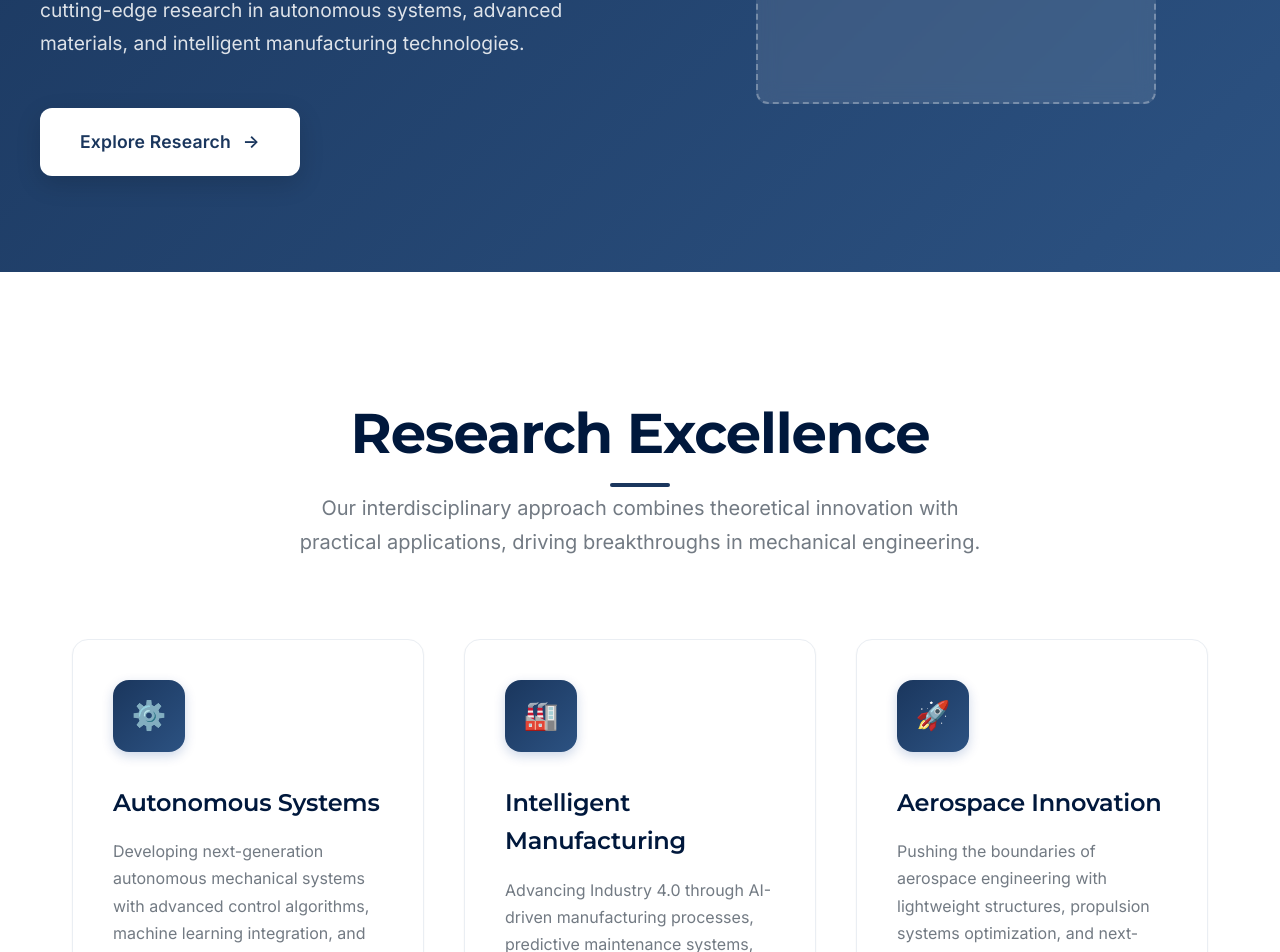
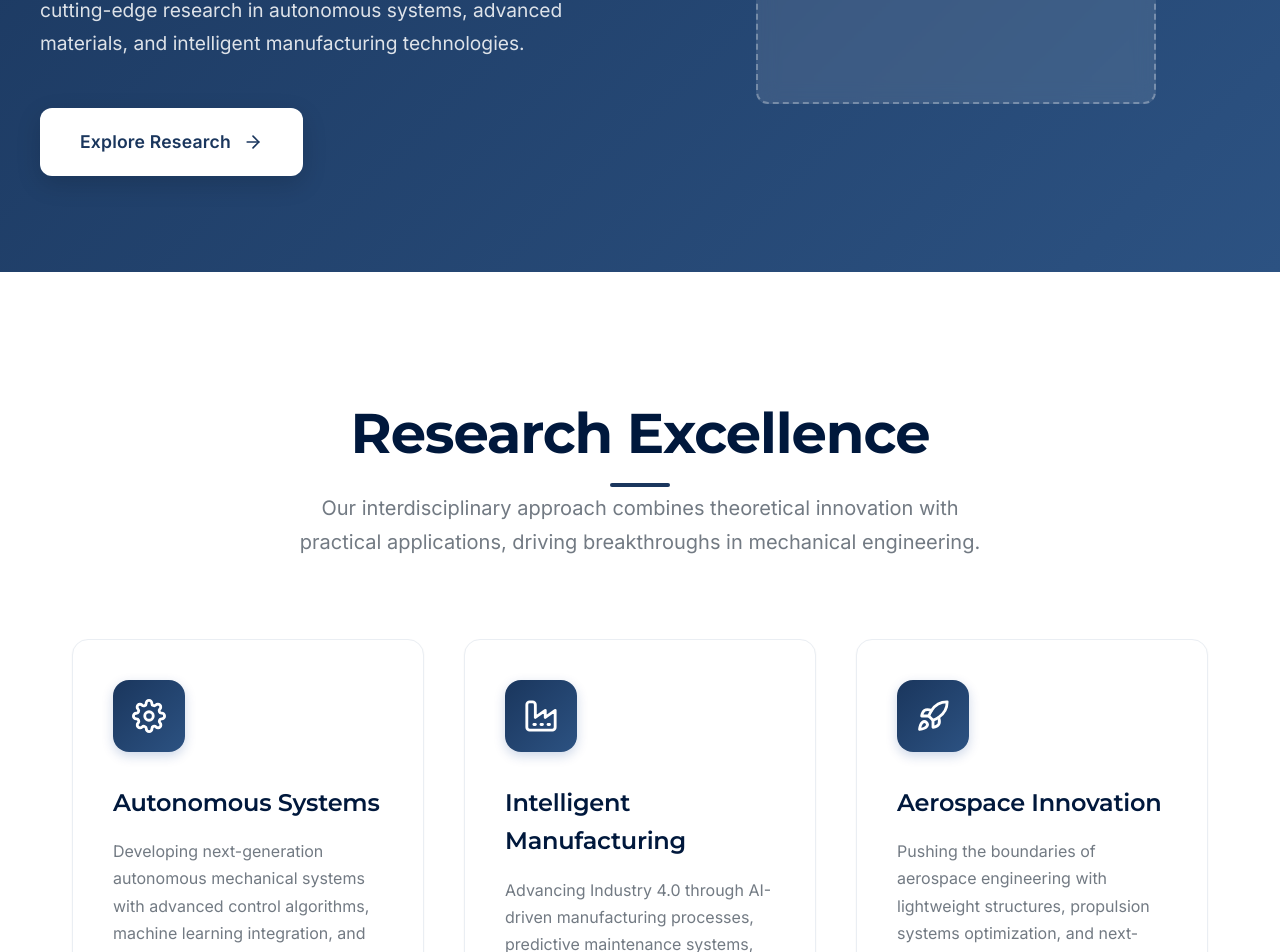
Before and after one commit to santai-artifacts/lsunny-astra-lab-redesign-530, a plain HTML site: page index.html in a window 1280 px wide. Shown: the part 476-1428 px from the top of the page. Drawn offline with Linux system fonts and the light colour scheme.

Commit message:
Agent changes (background)
Santai-Kind: autosave
Santai-Author: lsunny
Santai-Changes: +0 ~2 -0

```diff
--- a/index.html
+++ b/index.html
@@ -270,6 +270,16 @@
         box-shadow: 0 12px 35px rgba(0, 0, 0, 0.2);
       }
 
+      .cta-arrow {
+        width: 20px;
+        height: 20px;
+        transition: transform 0.3s ease;
+      }
+
+      .cta-button:hover .cta-arrow {
+        transform: translateX(4px);
+      }
+
       /* Sections */
       .section {
         padding: 8rem 2rem;
@@ -387,6 +397,11 @@
         box-shadow: 0 4px 12px rgba(0, 55, 138, 0.2);
         position: relative;
         z-index: 2;
+      }
+
+      .research-icon svg {
+        width: 34px;
+        height: 34px;
       }
 
       .research-card:hover .research-icon {
@@ -771,7 +786,10 @@
           </p>
           <a href="./research" class="cta-button">
             Explore Research
-            <span>→</span>
+            <svg class="cta-arrow" viewBox="0 0 24 24" fill="none" stroke="currentColor" stroke-width="2" stroke-linecap="round" stroke-linejoin="round" aria-hidden="true">
+              <line x1="5" y1="12" x2="19" y2="12" />
+              <polyline points="12 5 19 12 12 19" />
+            </svg>
           </a>
         </div>
         <div class="hero-image">
@@ -794,7 +812,12 @@
 
       <div class="research-grid">
         <div class="research-card reveal">
-          <div class="research-icon">⚙️</div>
+          <div class="research-icon">
+            <svg viewBox="0 0 24 24" fill="none" stroke="currentColor" stroke-width="2" stroke-linecap="round" stroke-linejoin="round" aria-hidden="true">
+              <circle cx="12" cy="12" r="3" />
+              <path d="M19.4 15a1.65 1.65 0 0 0 .33 1.82l.06.06a2 2 0 1 1-2.83 2.83l-.06-.06a1.65 1.65 0 0 0-1.82-.33 1.65 1.65 0 0 0-1 1.51V21a2 2 0 0 1-4 0v-.09A1.65 1.65 0 0 0 9 19.4a1.65 1.65 0 0 0-1.82.33l-.06.06a2 2 0 1 1-2.83-2.83l.06-.06a1.65 1.65 0 0 0 .33-1.82 1.65 1.65 0 0 0-1.51-1H3a2 2 0 0 1 0-4h.09A1.65 1.65 0 0 0 4.6 9a1.65 1.65 0 0 0-.33-1.82l-.06-.06a2 2 0 1 1 2.83-2.83l.06.06a1.65 1.65 0 0 0 1.82.33H9a1.65 1.65 0 0 0 1-1.51V3a2 2 0 0 1 4 0v.09a1.65 1.65 0 0 0 1 1.51 1.65 1.65 0 0 0 1.82-.33l.06-.06a2 2 0 1 1 2.83 2.83l-.06.06a1.65 1.65 0 0 0-.33 1.82V9a1.65 1.65 0 0 0 1.51 1H21a2 2 0 0 1 0 4h-.09a1.65 1.65 0 0 0-1.51 1z" />
+            </svg>
+          </div>
           <h3>Autonomous Systems</h3>
           <p>
             Developing next-generation autonomous mechanical systems with
@@ -805,7 +828,14 @@
         </div>
 
         <div class="research-card reveal">
-          <div class="research-icon">🏭</div>
+          <div class="research-icon">
+            <svg viewBox="0 0 24 24" fill="none" stroke="currentColor" stroke-width="2" stroke-linecap="round" stroke-linejoin="round" aria-hidden="true">
+              <path d="M2 20a2 2 0 0 0 2 2h16a2 2 0 0 0 2-2V8l-7 5V8l-7 5V4a2 2 0 0 0-2-2H4a2 2 0 0 0-2 2Z" />
+              <path d="M17 18h1" />
+              <path d="M12 18h1" />
+              <path d="M7 18h1" />
+            </svg>
+          </div>
           <h3>Intelligent Manufacturing</h3>
           <p>
             Advancing Industry 4.0 through AI-driven manufacturing processes,
@@ -816,7 +846,14 @@
         </div>
 
         <div class="research-card reveal">
-          <div class="research-icon">🚀</div>
+          <div class="research-icon">
+            <svg viewBox="0 0 24 24" fill="none" stroke="currentColor" stroke-width="2" stroke-linecap="round" stroke-linejoin="round" aria-hidden="true">
+              <path d="M4.5 16.5c-1.5 1.26-2 5-2 5s3.74-.5 5-2c.71-.84.7-2.13-.09-2.91a2.18 2.18 0 0 0-2.91-.09z" />
+              <path d="m12 15-3-3a22 22 0 0 1 2-3.95A12.88 12.88 0 0 1 22 2c0 2.72-.78 7.5-6 11a22.35 22.35 0 0 1-4 2z" />
+              <path d="M9 12H4s.55-3.03 2-4c1.62-1.08 5 0 5 0" />
+              <path d="M12 15v5s3.03-.55 4-2c1.08-1.62 0-5 0-5" />
+            </svg>
+          </div>
           <h3>Aerospace Innovation</h3>
           <p>
             Pushing the boundaries of aerospace engineering with lightweight
```
Also changed, not shown: people.html (+35 -3 lines).
